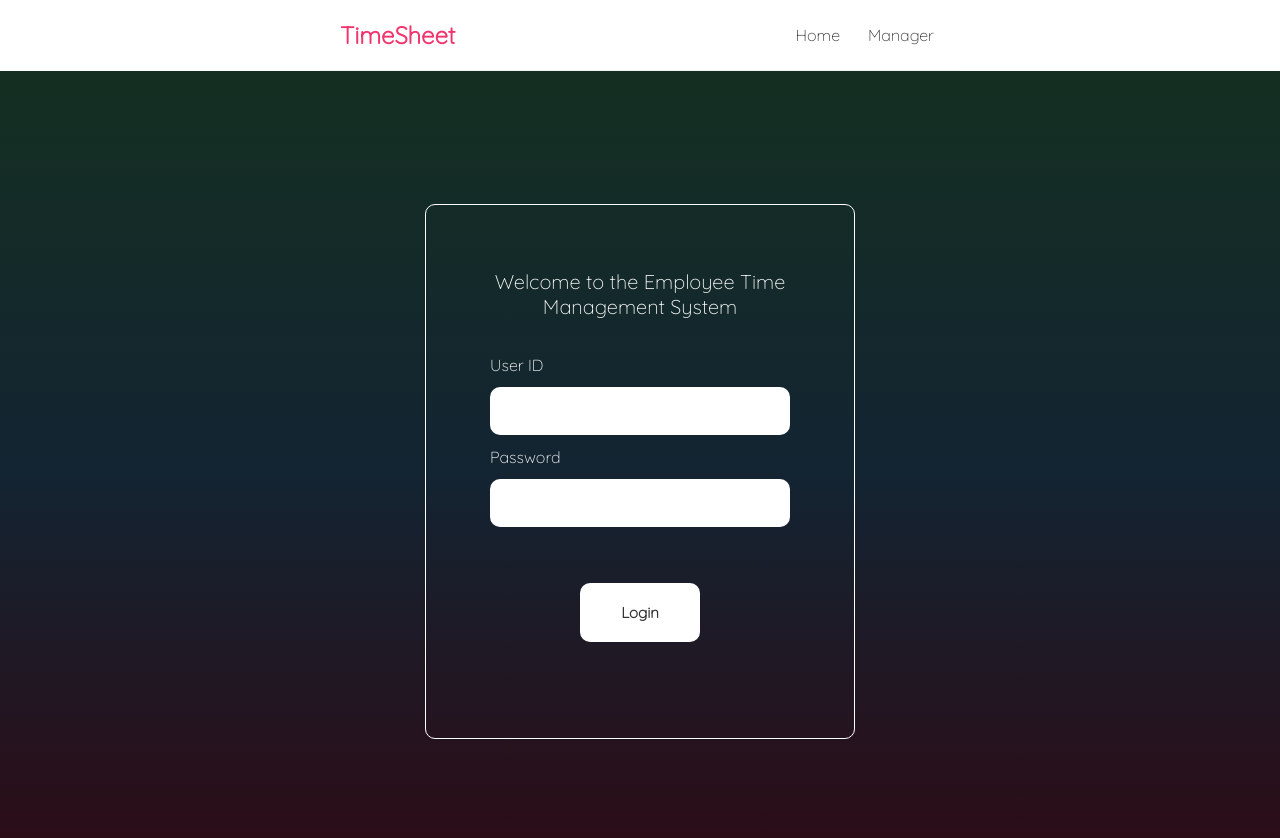
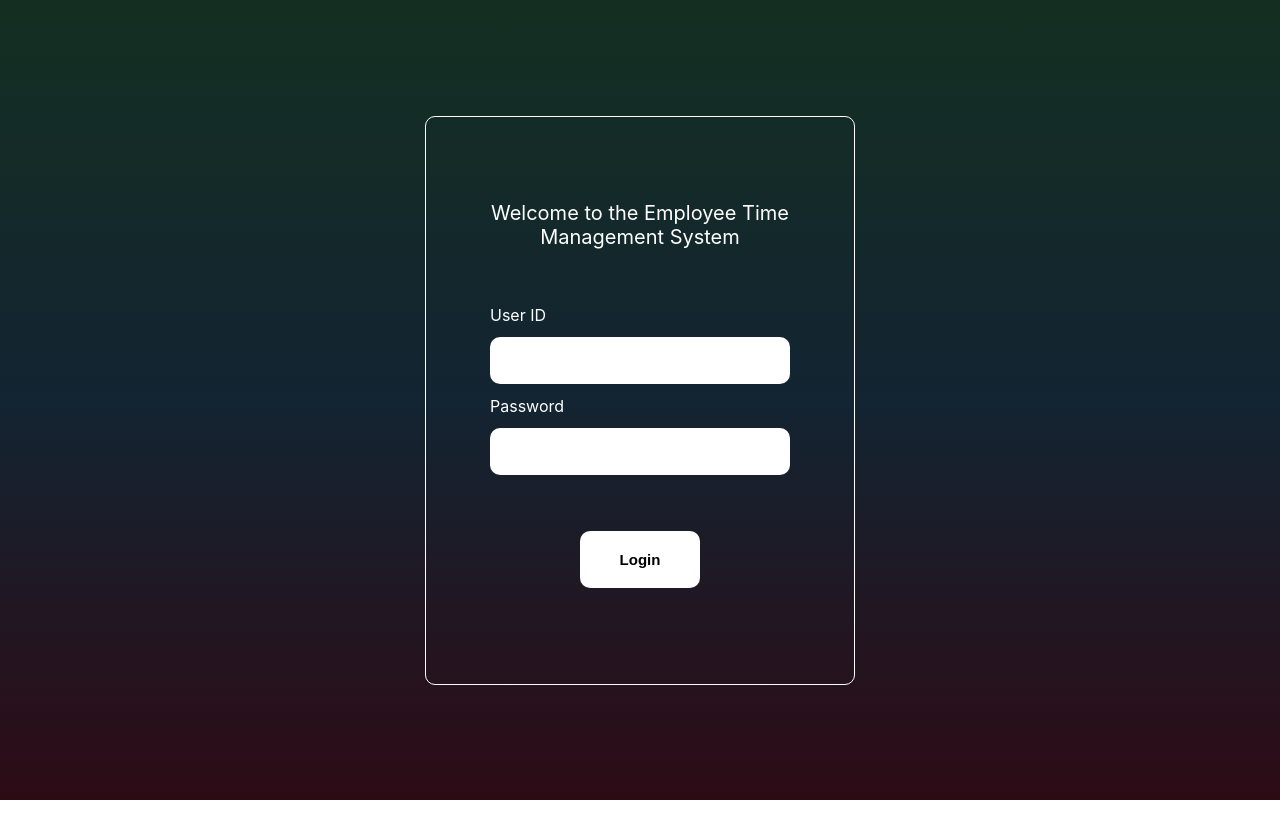
Before and after one commit to fasiehkhan/EmployeeHoursLoggingSystem, a React (Create React App) app: page / in a window 1280 px wide. Shown: the top 838 px of the page. After the commit the page ends 800 px from the top, so only its background shows below. Built offline with nearby package versions, Linux system fonts and the light colour scheme.

Commit message:
Revert "Merge pull request #1 from fasiehkhan/hasankhan"
This reverts commit 2a2e61dda9a5287f85b9207a79df84c3a15d3f67, reversing
changes made to e219b9ba1e67f14fb55c79d7473edb4296511b0e.

```diff
--- a/package.json
+++ b/package.json
@@ -8,7 +8,7 @@
     "@testing-library/user-event": "^13.5.0",
     "react": "^18.2.0",
     "react-dom": "^18.2.0",
-    "react-router-dom": "^5.3.4",
+    "react-router-dom": "^6.4.3",
     "react-scripts": "5.0.1",
     "web-vitals": "^2.1.4"
   },
--- a/src/App.js
+++ b/src/App.js
@@ -1,27 +1,19 @@
 //import Navbar from './components/Navbar';
 import { Login } from './components/LoginView/Login';
-import ManagerView from './components/ManagerView';
-import { BrowserRouter as Router, Routes, Route, Switch } from 'react-router-dom';
-import Navbar from './components/Navbar';
-
+import { BrowserRouter as Router, Routes, Route } from 'react-router-dom';
 
 function App() {
   return (
+    <div className="landing-page">
       <Router>
-          <div className="landing-page">
-            <Navbar />
-          <div className='content'>
-            <Switch>
-              <Route exact path="/">
-                    <Login />
-              </Route>
-              <Route exact path="/manager">
-                    <ManagerView />
-              </Route>
-            </Switch>
-          </div>
-        </div>
+        {/* <Navbar /> */}
+        <Routes>
+          <Route path='/' exact/>
+        </Routes>
       </Router>
+      <br></br>
+      <Login/>
+    </div>
   );
 }
 
--- a/src/components/ManagerView.js
+++ /dev/null
@@ -1,9 +0,0 @@
-const ManagerView = () => {
-    return (
-        <div className="manager">
-            <h1>Manager View</h1>
-        </div>
-    );
-}
-
-export default ManagerView;
--- a/src/components/Navbar.js
+++ b/src/components/Navbar.js
@@ -1,13 +1,19 @@
-const Navbar = () => {
+import { Link } from 'react-router-dom';
+
+
+function Navbar() {
   return (
-    <nav className="navbar">
-      <h1>TimeSheet</h1>
-      <div className="links">
-        <a href="/">Home</a>
-        <a href="/manager">Manager</a>
-      </div>
-    </nav>
-  );
+    <div>
+        <nav className="navbar">
+            <div className="navbar-container">
+                <Link to="/" className="navbar-logo">
+                EHLS
+                </Link>
+
+            </div>
+        </nav>
+    </div>
+  )
 }
 
-export default Navbar;
+export default Navbar
--- a/src/index.css
+++ b/src/index.css
@@ -1,39 +1,3 @@
-@import url('https://fonts.googleapis.com/css2?family=Quicksand:wght@300&display=swap');
-
-* {
-  margin: 0;
-  font-family: "Quicksand";
-  color: #333;
-}
-
-.navbar {
-  padding: 20px;
-  display: flex;
-  align-items: center;
-  max-width: 600px;
-  margin: 0 auto;
-  border-bottom: 1px solid #f2f2f2;
-}
-
-.navbar h1 {
-  color: #f1356d;
-}
-
-.navbar .links {
-  margin-left: auto;
-}
-
-.navbar a {
-  margin-left: 16px;
-  text-decoration: none;
-  padding: 6px;
-}
-
-.navbar a:hover {
-  color: #f1356d;
-}
-
-
 body {
   margin: 0;
   font-family: -apple-system, BlinkMacSystemFont, 'Segoe UI', 'Roboto', 'Oxygen',
@@ -48,17 +12,17 @@ code {
     monospace;
 }
 
-.content {
+.landing-page {
   display: flex;
   min-height: 100vh;
   min-width: 100px;
-  align-items: center;
-  justify-content: center;
-  background-image: linear-gradient(0deg, #2d0b15, #132432, #142f21);
+  align-items:center;
+  justify-content:center;
+  background-image: linear-gradient(0deg, #2d0b15,#132432, #142f21);
 }
 
 #auth-form-container {
-  display: flex;
+  display:flex;
   flex-direction: column;
   margin: 1rem;
   padding: 4rem;
```
Also changed, not shown: src/App.css (added, +39 -0 lines), src/components/LoginView/Login.jsx (+4 -4 lines), 1 other file (tests, documents, lock files or other folders).
